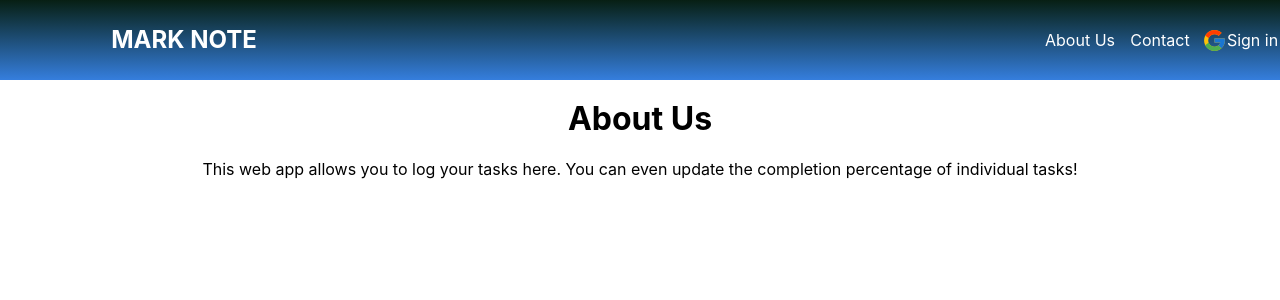
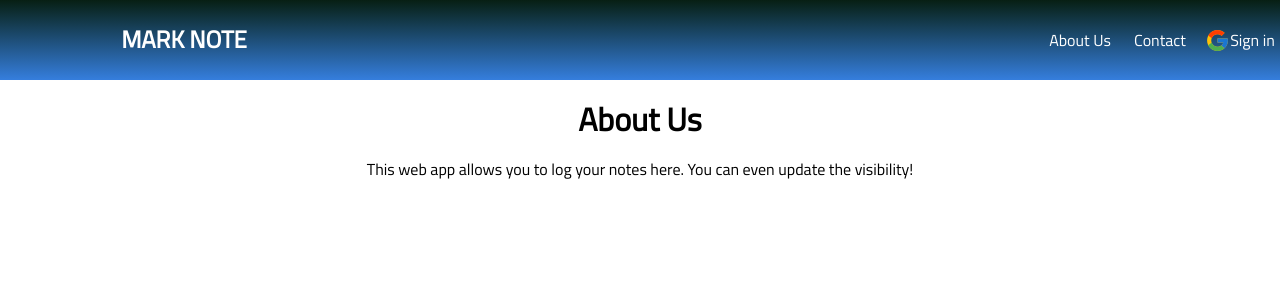
Before and after one commit to sg23600/Marknote, a React (Create React App) app: page / in a window 1280 px wide. Shown: the top 300 px of the page. Built offline with nearby package versions, Linux system fonts and the light colour scheme.

Commit message:
added logout hook

```diff
--- a/public/index.html
+++ b/public/index.html
@@ -10,6 +10,9 @@
       content="Web site created using create-react-app"
     />
     <link rel="apple-touch-icon" href="%PUBLIC_URL%/task.ico" />
+    <style>
+      @import url("https://fonts.googleapis.com/css2?family=Titillium+Web&display=swap");
+    </style>
     <!--
       manifest.json provides metadata used when your web app is installed on a
       user's mobile device or desktop. See https://developers.google.com/web/fundamentals/web-app-manifest/
--- a/src/components/LoginHooks.js
+++ b/src/components/LoginHooks.js
@@ -7,9 +7,10 @@ import { refreshTokenSetup } from "../utils/refreshToken"
 const clientId =
   "908989225319-6kfd36mrjlkvg0o6225q856qleedam82.apps.googleusercontent.com"
 
-const LoginHooks = () => {
+const LoginHooks = ({ setLogIn }) => {
   const onSuccess = (res) => {
     console.log("Login successful, current user: ", res.profileObj)
+    setLogIn(true)
     alert(`Logged in!! Welcome ${res.profileObj.name}`)
     refreshTokenSetup(res)
   }
@@ -36,14 +37,7 @@ const LoginHooks = () => {
         alignItems: "center",
       }}
     >
-      <img
-        // style={{ height: "1rem", width: "1rem" }}
-        // height="25px"
-        // width="25px"
-        src="google.png"
-        alt="google"
-        className="icon"
-      ></img>
+      <img src="google.png" alt="google" className="icon"></img>
       <p>Sign in</p>
     </div>
   )
--- /dev/null
+++ b/src/components/LogoutHooks.js
@@ -0,0 +1,39 @@
+import React from "react"
+import { useGoogleLogout } from "react-google-login"
+
+const clientId =
+  "908989225319-6kfd36mrjlkvg0o6225q856qleedam82.apps.googleusercontent.com"
+
+const LogoutHooks = ({ setLogIn }) => {
+  const onLogoutSuccess = (res) => {
+    console.log("Logged out Success")
+    setLogIn(false)
+    alert("Logged out Successfully ✌")
+  }
+
+  const onFailure = () => {
+    console.log("Handle failure cases")
+  }
+
+  const { signOut } = useGoogleLogout({
+    clientId,
+    onLogoutSuccess,
+    onFailure,
+  })
+
+  return (
+    <div
+      onClick={signOut}
+      style={{
+        display: "flex",
+        justifyContent: "center",
+        alignItems: "center",
+      }}
+    >
+      {/* <img src="google.png" alt="google" className="icon"></img> */}
+      <p>Sign out</p>
+    </div>
+  )
+}
+
+export default LogoutHooks
--- a/src/components/Navbar/Navbar.js
+++ b/src/components/Navbar/Navbar.js
@@ -3,6 +3,7 @@ import { NavLink } from "react-router-dom"
 import { ReactComponent as CloseMenu } from "./x.svg"
 import { ReactComponent as MenuIcon } from "./menu.svg"
 import LoginHooks from "../LoginHooks"
+import LogoutHooks from "../LogoutHooks"
 
 import "./Navbar.scss"
 
@@ -18,6 +19,9 @@ const Navbar = () => {
       setNavbar(false)
     }
   }
+
+  const [logIn, setLogIn] = useState(false)
+
   window.addEventListener("scroll", changeBackground)
   return (
     <div className="main">
@@ -63,7 +67,11 @@ const Navbar = () => {
               className="nav-item"
               activeClassName="nav-active"
             >
-              <LoginHooks />
+              {logIn ? (
+                <LogoutHooks setLogIn={setLogIn} />
+              ) : (
+                <LoginHooks setLogIn={setLogIn} />
+              )}
             </NavLink>
           </li>
         </ul>
--- a/src/containers/About.js
+++ b/src/containers/About.js
@@ -5,8 +5,8 @@ const About = () => {
     <div>
       <h1>About Us</h1>
       <p>
-        This web app allows you to log your tasks here. You can even update the
-        completion percentage of individual tasks!
+        This web app allows you to log your notes here. You can even update the
+        visibility!
       </p>
     </div>
   )
--- a/src/index.css
+++ b/src/index.css
@@ -1,8 +1,7 @@
 body {
   margin: 0;
-  font-family: -apple-system, BlinkMacSystemFont, 'Segoe UI', 'Roboto', 'Oxygen',
-    'Ubuntu', 'Cantarell', 'Fira Sans', 'Droid Sans', 'Helvetica Neue',
-    sans-serif;
+  font-family: "Titillium Web", sans-serif;
+
   -webkit-font-smoothing: antialiased;
   -moz-osx-font-smoothing: grayscale;
 }
```
